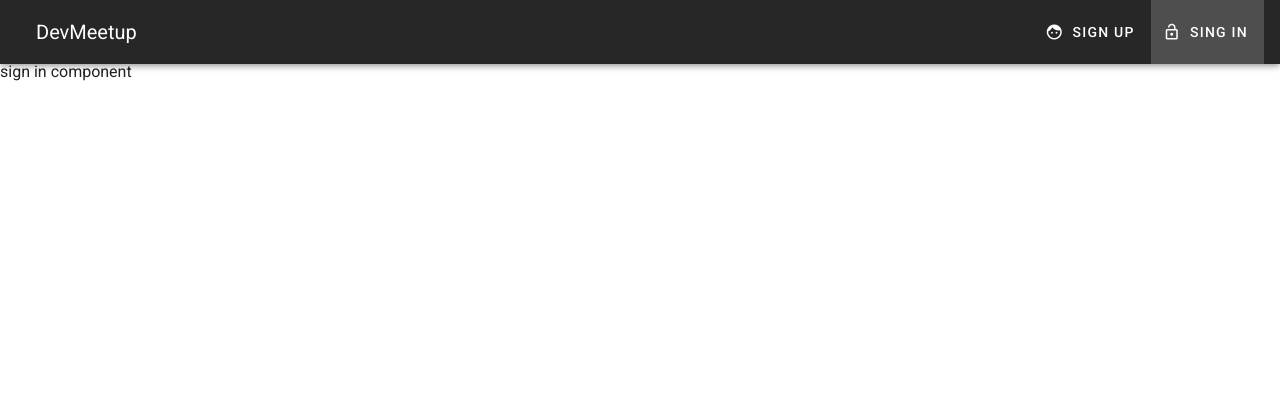
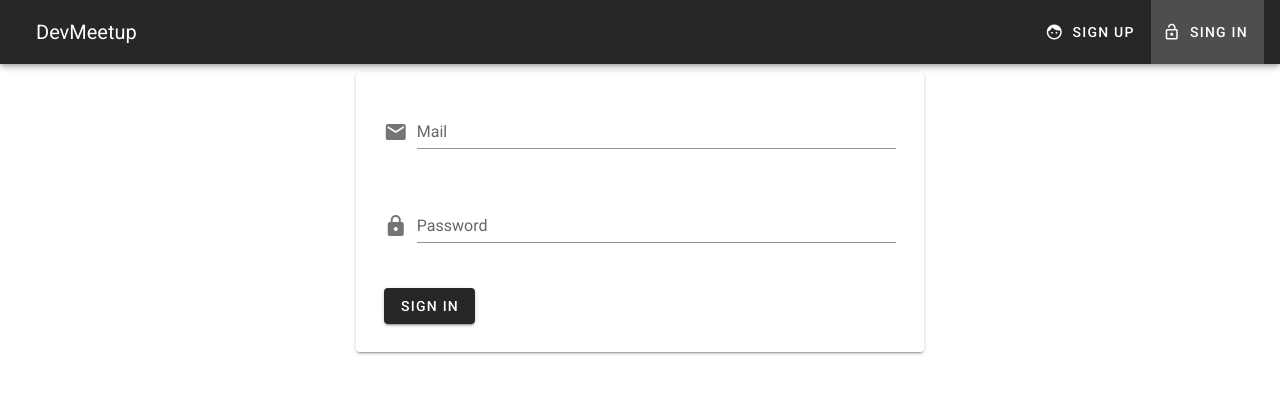
Before and after one commit to mohammedbakr/meetup, a Vue app: page /signin in a window 1280 px wide. Shown: the top 394 px of the page. Built offline with nearby package versions, Linux system fonts and the light colour scheme.

Commit message:
Sign In process with firebase authintication

```diff
--- a/src/store/modules/user.js
+++ b/src/store/modules/user.js
@@ -18,6 +18,16 @@ const actions = {
       commit('setUser', user)
     })
     .then(err => console.log(err))
+  },
+  signIn: ({commit}, payload) => {
+    firebase.auth().signInWithEmailAndPassword(payload.email, payload.password).then(res => {
+      const user = {
+        id: res.user.uid,
+        registeredMeetups: []
+      }
+      commit('setUser', user)
+    })
+    .then(err => console.log(err))
   }
 }
 
--- a/src/views/user/Signin.vue
+++ b/src/views/user/Signin.vue
@@ -1,10 +1,87 @@
 <template>
-  <div>sign in component</div>
+  <v-container>
+    <v-row>
+      <v-col cols="12" sm="6" offset-sm="3">
+        <v-card>
+          <v-card-text>
+            <v-container>
+              <v-form @submit.prevent="onSubmit">
+                <v-row>
+                  <v-col cols="12">
+                    <v-text-field
+                      name="email"
+                      label="Mail"
+                      id="email"
+                      v-model="email"
+                      type="email"
+                      :rules="emailRules"
+                      prepend-icon="email"
+                      ></v-text-field>
+                  </v-col>
+                </v-row>
+                <v-row>
+                  <v-col cols="12">
+                    <v-text-field
+                      name="password"
+                      label="Password"
+                      id="password"
+                      v-model="password"
+                      type="password"
+                      :rules="passwordRules"
+                      prepend-icon="lock"
+                      ></v-text-field>
+                  </v-col>
+                </v-row>
+                <v-row>
+                  <v-col cols="12">
+                    <v-btn dark type="submit">Sign In</v-btn>
+                  </v-col>
+                </v-row>
+              </v-form>
+            </v-container>
+          </v-card-text>
+        </v-card>
+      </v-col>
+    </v-row>
+  </v-container>
 </template>
 
 <script>
 export default {
-
+  name: "Signin",
+  data() {
+    return {
+      email: '',
+      emailRules: [
+        v => !!v || 'E-mail is required',
+        v => /.+@.+/.test(v) || 'E-mail must be valid',
+      ],
+      password: '',
+      passwordRules: [
+        v => !!v || 'Password is required'
+      ],
+    }
+  },
+  computed: {
+    user() {
+      return this.$store.getters.user
+    }
+  },
+  watch: {
+    user(value) {
+      if (value !== null && value !== undefined) {
+        this.$router.push('/')
+      }
+    }
+  },
+  methods: {
+    onSubmit() {
+      this.$store.dispatch('signIn', {
+        email: this.email,
+        password: this.password
+      })
+    }
+  }
 }
 </script>
 
--- a/src/views/user/Signup.vue
+++ b/src/views/user/Signup.vue
@@ -47,7 +47,7 @@
                 </v-row>
                 <v-row>
                   <v-col cols="12">
-                    <v-btn type="submit">Sign Up</v-btn>
+                    <v-btn dark type="submit">Sign Up</v-btn>
                   </v-col>
                 </v-row>
               </v-form>
```
